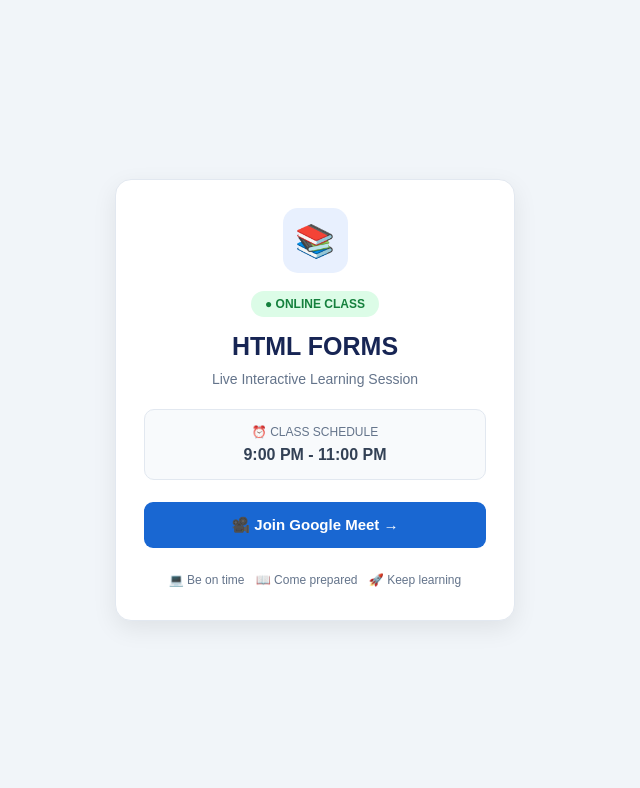
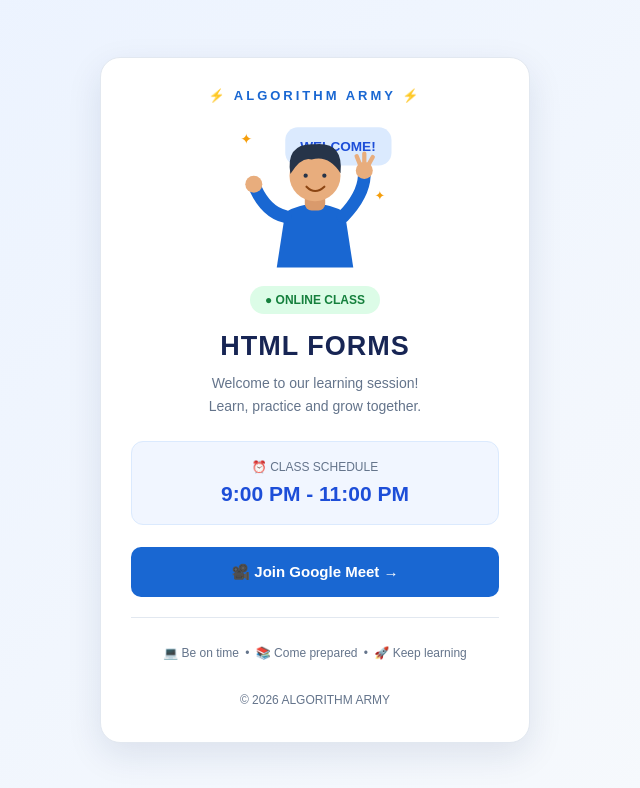
Before and after one commit to joshuatash/9pm, a plain HTML site: page index.html in a window 1280 px wide. Shown: the whole page, without its empty margins (325-965 px from the left). Drawn offline with Linux system fonts and the light colour scheme.

Commit message:
Revamp online class page with new styles and content
Updated the title and improved styling for the online class page. Added a welcome message and modified button functionality.

```diff
--- a/index.html
+++ b/index.html
@@ -4,7 +4,8 @@
 <head>
     <meta charset="UTF-8">
     <meta name="viewport" content="width=device-width, initial-scale=1.0">
-    <title>HTML Forms - Online Class</title>
+
+    <title>ALGORITHM ARMY | Online Class</title>
 
     <style>
         * {
@@ -15,7 +16,7 @@
 
         body {
             font-family: Arial, sans-serif;
-            background: #f1f5f9;
+            background: linear-gradient(135deg, #eaf2ff, #f8fafc);
             min-height: 100vh;
             display: flex;
             justify-content: center;
@@ -24,76 +25,83 @@
         }
 
         .class-card {
-            background: #ffffff;
+            background: white;
             width: 100%;
-            max-width: 400px;
-            border-radius: 16px;
-            padding: 28px;
+            max-width: 430px;
+            padding: 30px;
             text-align: center;
-            box-shadow: 0 8px 25px rgba(0, 0, 0, 0.08);
+            border-radius: 20px;
             border: 1px solid #e2e8f0;
+            box-shadow: 0 12px 35px rgba(15, 40, 90, 0.10);
             transition: 0.3s ease;
         }
 
         .class-card:hover {
-            transform: translateY(-5px);
-            box-shadow: 0 12px 30px rgba(0, 0, 0, 0.12);
+            transform: translateY(-4px);
+            box-shadow: 0 16px 40px rgba(15, 40, 90, 0.15);
         }
 
-        .class-icon {
-            width: 65px;
-            height: 65px;
-            background: #e8f0fe;
+        .brand {
             color: #1967d2;
-            border-radius: 15px;
-            display: flex;
-            justify-content: center;
-            align-items: center;
-            font-size: 32px;
-            margin: 0 auto 18px;
+            font-size: 13px;
+            font-weight: bold;
+            letter-spacing: 3px;
+            margin-bottom: 20px;
+        }
+
+        /* Welcome illustration */
+
+        .welcome-image {
+            width: 170px;
+            max-width: 100%;
+            height: auto;
+            margin: 0 auto 15px;
+            display: block;
         }
 
         .status {
             display: inline-block;
             background: #dcfce7;
             color: #15803d;
-            padding: 6px 14px;
-            border-radius: 20px;
+            padding: 7px 15px;
+            border-radius: 30px;
             font-size: 12px;
             font-weight: bold;
-            margin-bottom: 15px;
+            margin-bottom: 17px;
         }
 
-        h2 {
+        h1 {
             color: #172554;
-            font-size: 25px;
+            font-size: 27px;
             margin-bottom: 10px;
+            letter-spacing: 1px;
         }
 
         .subtitle {
             color: #64748b;
             font-size: 14px;
-            margin-bottom: 22px;
+            line-height: 1.6;
+            margin-bottom: 24px;
         }
 
         .time-box {
-            background: #f8fafc;
-            border: 1px solid #e2e8f0;
-            padding: 15px;
-            border-radius: 10px;
+            background: #f1f6ff;
+            border: 1px solid #dbeafe;
+            padding: 18px;
+            border-radius: 12px;
             margin-bottom: 22px;
-        }
-
-        .time-box p {
-            color: #334155;
-            font-size: 16px;
-            font-weight: bold;
         }
 
         .time-label {
             color: #64748b;
             font-size: 12px;
-            margin-bottom: 7px;
+            margin-bottom: 8px;
+        }
+
+        .time {
+            color: #1d4ed8;
+            font-size: 21px;
+            font-weight: bold;
         }
 
         .meet-btn {
@@ -102,11 +110,13 @@
             background: #1967d2;
             color: white;
             text-decoration: none;
-            padding: 14px;
-            border-radius: 9px;
+            padding: 16px;
+            border-radius: 10px;
             font-size: 15px;
             font-weight: bold;
             transition: 0.3s ease;
+            border: none;
+            cursor: pointer;
         }
 
         .meet-btn:hover {
@@ -114,17 +124,74 @@
             transform: scale(1.02);
         }
 
+        .meet-btn:disabled {
+            background: #64748b;
+            cursor: wait;
+            transform: none;
+        }
+
+        /* Welcome message after clicking */
+
+        .message {
+            display: none;
+            background: #eff6ff;
+            border: 1px solid #bfdbfe;
+            color: #1e40af;
+            padding: 15px;
+            border-radius: 10px;
+            margin-top: 16px;
+            font-size: 14px;
+            font-weight: bold;
+            line-height: 1.6;
+        }
+
         .footer {
-            margin-top: 22px;
+            margin-top: 23px;
             color: #64748b;
             font-size: 12px;
-            line-height: 1.8;
+            line-height: 2;
         }
 
         .footer span {
-            margin: 0 4px;
+            margin: 0 3px;
         }
 
+        .divider {
+            border: none;
+            border-top: 1px solid #e2e8f0;
+            margin: 20px 0;
+        }
+
+        /* Mobile responsiveness */
+
+        @media (max-width: 480px) {
+
+            body {
+                padding: 15px;
+            }
+
+            .class-card {
+                padding: 23px 18px;
+                border-radius: 16px;
+            }
+
+            h1 {
+                font-size: 23px;
+            }
+
+            .welcome-image {
+                width: 145px;
+            }
+
+            .time {
+                font-size: 19px;
+            }
+
+            .meet-btn {
+                padding: 15px;
+                font-size: 14px;
+            }
+        }
     </style>
 </head>
 
@@ -132,37 +199,185 @@
 
     <div class="class-card">
 
-        <div class="class-icon">
-            📚
+        <div class="brand">
+            ⚡ ALGORITHM ARMY ⚡
         </div>
+
+        <!-- Welcome clip art illustration -->
+        <svg class="welcome-image"
+             viewBox="0 0 200 175"
+             xmlns="http://www.w3.org/2000/svg"
+             role="img"
+             aria-label="Friendly cartoon person waving and saying welcome">
+
+            <!-- Speech bubble -->
+            <rect x="65" y="5" width="125" height="45"
+                  rx="15" fill="#dbeafe"/>
+
+            <path d="M85 48 L78 62 L103 49"
+                  fill="#dbeafe"/>
+
+            <text x="127" y="33"
+                  text-anchor="middle"
+                  font-size="16"
+                  font-weight="bold"
+                  fill="#1d4ed8">WELCOME!</text>
+
+            <!-- Body -->
+            <path d="M65 105 Q100 85 135 105 L145 170 L55 170 Z"
+                  fill="#1967d2"/>
+
+            <!-- Neck -->
+            <rect x="88" y="78" width="24" height="25"
+                  rx="8" fill="#d99a6c"/>
+
+            <!-- Face -->
+            <circle cx="100" cy="62" r="30"
+                    fill="#e8ad7d"/>
+
+            <!-- Hair -->
+            <path d="M71 60 Q65 23 100 25 Q134 22 130 59
+                     Q116 37 96 43 Q84 39 71 60"
+                  fill="#263449"/>
+
+            <!-- Eyes -->
+            <circle cx="89" cy="62" r="2.5" fill="#263449"/>
+            <circle cx="111" cy="62" r="2.5" fill="#263449"/>
+
+            <!-- Smile -->
+            <path d="M90 75 Q100 85 111 75"
+                  stroke="#8b4513"
+                  stroke-width="2.5"
+                  fill="none"
+                  stroke-linecap="round"/>
+
+            <!-- Left arm -->
+            <path d="M65 110 Q43 105 30 77"
+                  stroke="#1967d2"
+                  stroke-width="15"
+                  fill="none"
+                  stroke-linecap="round"/>
+
+            <!-- Left hand -->
+            <circle cx="28" cy="72" r="10" fill="#e8ad7d"/>
+
+            <!-- Right arm waving -->
+            <path d="M133 110 Q157 85 158 62"
+                  stroke="#1967d2"
+                  stroke-width="15"
+                  fill="none"
+                  stroke-linecap="round"/>
+
+            <!-- Right hand -->
+            <circle cx="158" cy="56" r="10" fill="#e8ad7d"/>
+
+            <!-- Fingers -->
+            <path d="M153 49 L149 39 M158 47 L158 36 M163 49 L168 40"
+                  stroke="#e8ad7d"
+                  stroke-width="5"
+                  stroke-linecap="round"/>
+
+            <!-- Decorative stars -->
+            <text x="12" y="25" font-size="17" fill="#f59e0b">✦</text>
+            <text x="170" y="90" font-size="15" fill="#f59e0b">✦</text>
+
+        </svg>
 
         <span class="status">● ONLINE CLASS</span>
 
-        <h2>HTML FORMS</h2>
+        <h1>HTML FORMS</h1>
 
         <p class="subtitle">
-            Live Interactive Learning Session
+            Welcome to our learning session!<br>
+            Learn, practice and grow together.
         </p>
 
         <div class="time-box">
-            <div class="time-label">⏰ CLASS SCHEDULE</div>
-            <p>9:00 PM - 11:00 PM</p>
+
+            <div class="time-label">
+                ⏰ CLASS SCHEDULE
+            </div>
+
+            <div class="time">
+                9:00 PM - 11:00 PM
+            </div>
+
         </div>
 
-        <a href="https://meet.google.com/ptc-wqux-jdb"
-           target="_blank"
-           rel="noopener noreferrer"
-           class="meet-btn">
+        <button class="meet-btn" id="joinBtn"
+                onclick="joinClass()">
+
             🎥 Join Google Meet →
-        </a>
+
+        </button>
+
+        <div class="message" id="welcomeMessage">
+            💙 Hope You Will Understand!<br>
+            Preparing your classroom...<br>
+            <span id="countdown">Redirecting in 5 seconds...</span>
+        </div>
+
+        <hr class="divider">
 
         <div class="footer">
-            <span>💻 Be on time</span>
-            <span>📖 Come prepared</span>
-            <span>🚀 Keep learning</span>
+            💻 Be on time <span>•</span>
+            📚 Come prepared <span>•</span>
+            🚀 Keep learning
+        </div>
+
+        <div class="footer">
+            © 2026 ALGORITHM ARMY
         </div>
 
     </div>
 
+    <script>
+
+        function joinClass() {
+
+            const meetLink =
+                "https://meet.google.com/ptc-wqux-jdb";
+
+            const button = document.getElementById("joinBtn");
+            const message = document.getElementById("welcomeMessage");
+            const countdown = document.getElementById("countdown");
+
+            // Prevent multiple clicks
+            button.disabled = true;
+
+            // Change button text
+            button.innerHTML = "⏳ Preparing your class...";
+
+            // Display welcome message
+            message.style.display = "block";
+
+            let seconds = 5;
+
+            countdown.innerHTML =
+                "Redirecting in " + seconds + " seconds...";
+
+            const timer = setInterval(function () {
+
+                seconds--;
+
+                if (seconds > 0) {
+
+                    countdown.innerHTML =
+                        "Redirecting in " + seconds + " seconds...";
+
+                } else {
+
+                    clearInterval(timer);
+
+                    window.location.href = meetLink;
+
+                }
+
+            }, 1000);
+
+        }
+
+    </script>
+
 </body>
 </html>
```
